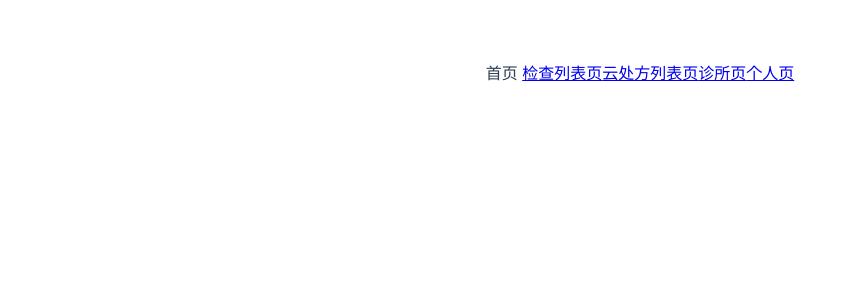
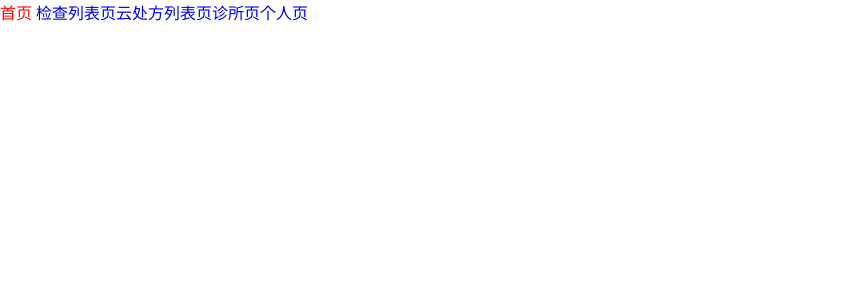
Before and after one commit to bilinmingyi/deputy, a Vue app: page /#/home in a window 1280 px wide. Shown: the top 300 px of the page, without its empty margins (0-855 px from the left). Built offline with nearby package versions, Linux system fonts and the light colour scheme.

Commit message:
样式重置文件

```diff
--- a/src/App.vue
+++ b/src/App.vue
@@ -11,14 +11,10 @@
 </script>
 
 <style>
-
-
+  @import "assets/css/reset.css";
   #app {
     font-family: 'Avenir', Helvetica, Arial, sans-serif;
     -webkit-font-smoothing: antialiased;
     -moz-osx-font-smoothing: grayscale;
-    text-align: center;
-    color: #2c3e50;
-    margin-top: 60px;
   }
 </style>
--- a/src/assets/css/reset.css
+++ b/src/assets/css/reset.css
@@ -4,6 +4,7 @@ body, h1, h2, h3, h4, h5, p, dl, dd, ol, ul, th, td, form, fieldset, input, butt
   padding: 0;
   font-weight: normal;
   font-family: "microsoft yahei";
+  color: red;
 }
 
 html {
@@ -81,20 +82,3 @@ button {
   -moz-appearance: none;
   appearance: none;
 }
-
-/* 图标字体 */
-@font-face {
-  font-family: 'iconfont';
-  src: url('../fonts/iconfont.woff') format('woff'),
-    /* chrome、firefox */ url('../fonts/iconfont.ttf') format('truetype'),
-    /* chrome、firefox、opera、Safari, Android, iOS 4.2+*/ url('../fonts/iconfont.svg#iconfont') format('svg'); /* iOS 4.1- */
-}
-
-.iconfont {
-  font-family: "iconfont" !important;
-  font-size: 16px;
-  font-style: normal;
-  -webkit-font-smoothing: antialiased;
-  -webkit-text-stroke-width: 0.2px;
-  -moz-osx-font-smoothing: grayscale;
-}
```
